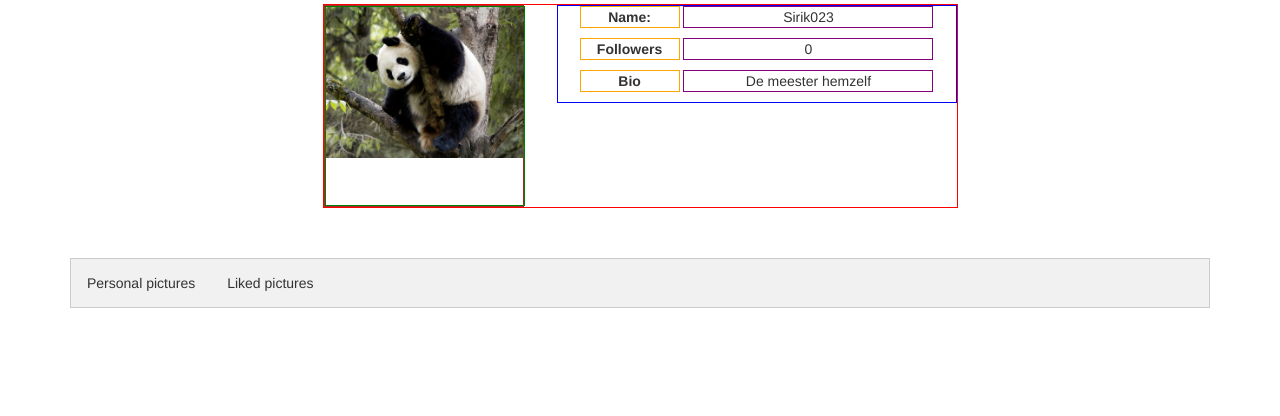
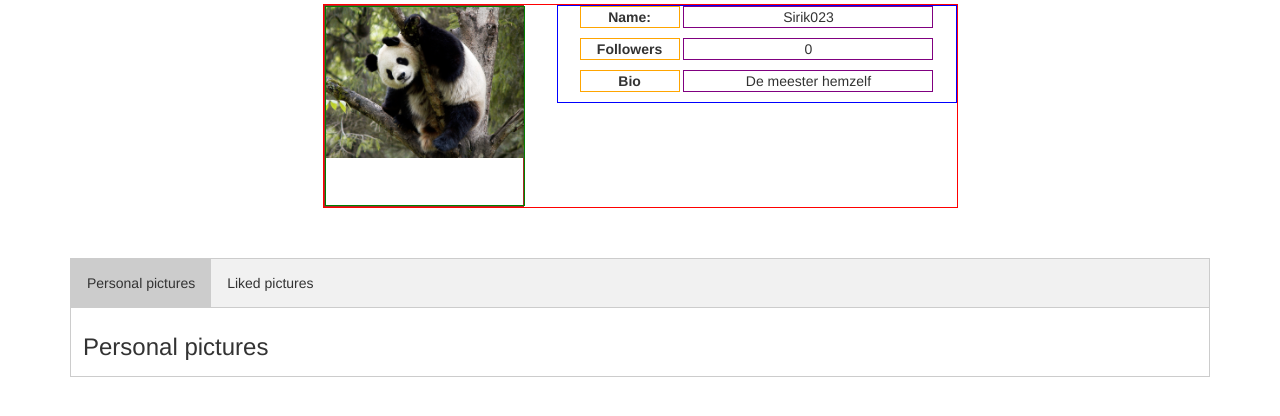
Before and after one commit to SirikS/website, a Flask app: a page that uses templates/profile.html in a window 1280 px wide. Shown: the part 98-514 px from the top of the page. Run offline with Flask 2, Linux system fonts and the light colour scheme; a user stored in the database is signed in; some libraries are stand-ins or nearby versions.

Commit message:
autoload eerste tab gefixed

```diff
--- a/templates/profile.html
+++ b/templates/profile.html
@@ -35,10 +35,10 @@
     <div style="clear:both"></div>
 </div>
 <div class="tab">
-  <button class="tablinks" onclick="fotoladen(event, 'personal')" id="defaultOpen">Personal pictures</button>
+  <button class="tablinks active" onclick="fotoladen(event, 'personal')">Personal pictures</button>
   <button class="tablinks" onclick="fotoladen(event, 'liked')">Liked pictures</button>
 </div>
-<div id="personal" class="tabcontent">
+<div id="personal" class="tabcontent" style="display:block">
   <h3>Personal pictures</h3>
   <span>{{ persoonlijkefotos }}</span>
 </div>
```
